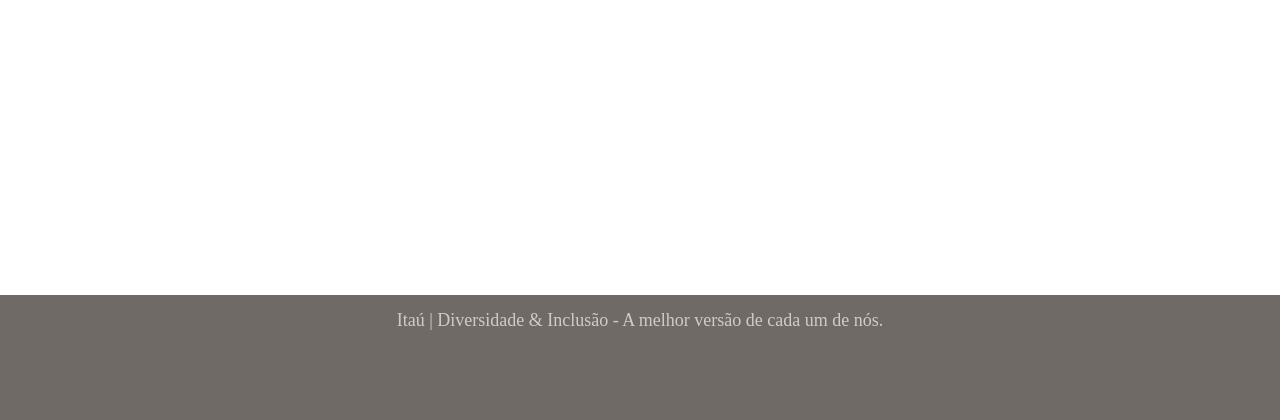
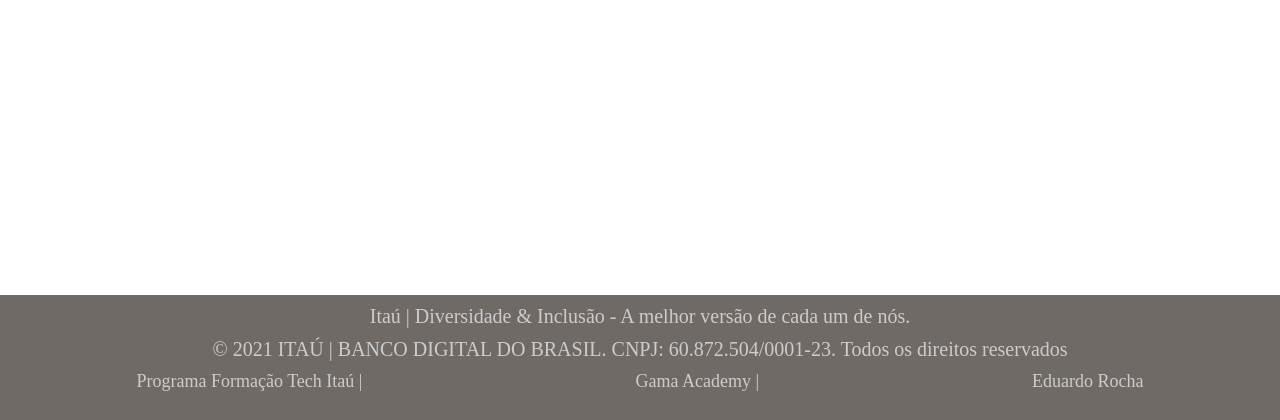
Before and after one commit to syaoranea/cadastro-pessoal, a PHP site: page /assets/html/home.html in a window 1280 px wide. Shown: the part 380-800 px from the top of the page. Run offline with PHP 8.4, Linux system fonts and the light colour scheme.

Commit message:
update style

```diff
--- a/assets/html/home.html
+++ b/assets/html/home.html
@@ -39,7 +39,15 @@
             </div>
         </main>
         <footer>
+          <div class="rodape">
             <p>Itaú | Diversidade & Inclusão - A melhor versão de cada um de nós.</p>
+            <p>© 2021 ITAÚ | BANCO DIGITAL DO BRASIL. CNPJ: 60.872.504/0001-23. Todos os direitos reservados</p>
+            <ul>
+                <li><a href="assets/html/login.html">Programa Formação Tech Itaú |</a></li>
+                <li><a href="https://www.gama.academy/">Gama Academy |</a></li>
+                <li><a href="https://www.linkedin.com/in/eduardo-rocha-25870a1a6/">Eduardo Rocha</a></li>
+            </ul>
+        </div>
         </footer>
         <script src="mobile-navbar.js"></script>
 
```
Also changed, not shown: assets/css/style.css (indentation only).
